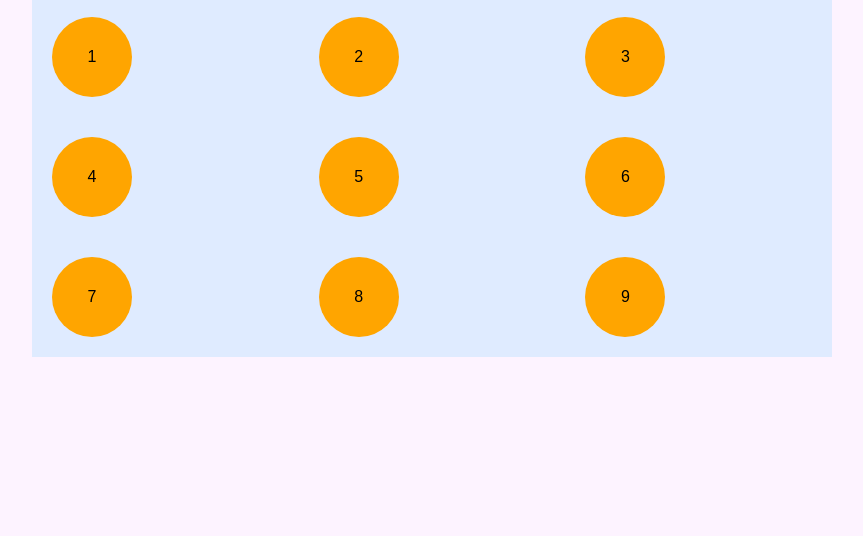
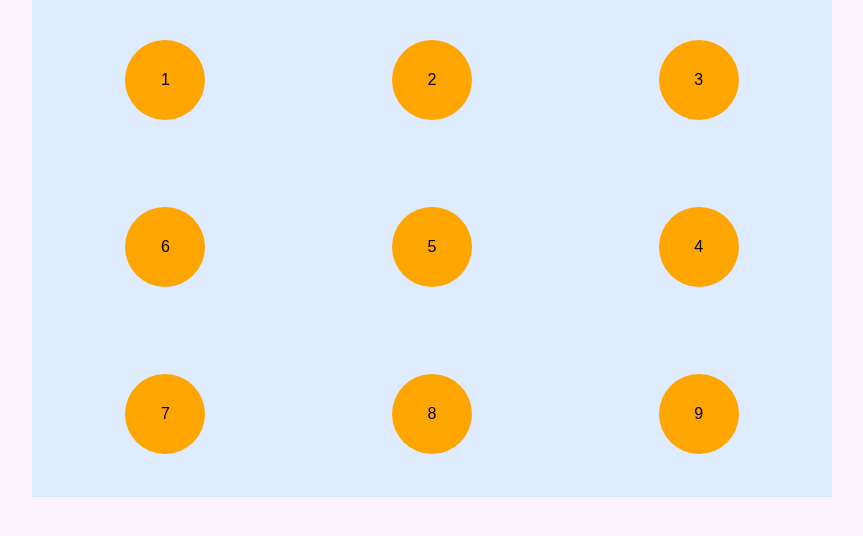
Before and after one commit to elsinge/Quiz, a plain HTML site: page index.html in a window 1280 px wide. Shown: the part 40-576 px from the top of the page, without its empty margins (208-1071 px from the left). Drawn offline with Linux system fonts and the light colour scheme.

Commit message:
moved from grid to flexbox

```diff
--- a/index.html
+++ b/index.html
@@ -14,15 +14,21 @@
 
         </section>
         <section id="progress-el" class="three-by-three">
+            <div class="pf-row">
                 <div class="progress-field"><p>1</p></div>
                 <div class="progress-field">2</div>
                 <div class="progress-field">3</div>
+            </div>
+            <div class="pf-row pf-row-rev">
                 <div class="progress-field">4</div>
                 <div class="progress-field">5</div>
                 <div class="progress-field">6</div>
+            </div>
+            <div class="pf-row">
                 <div class="progress-field">7</div>
                 <div class="progress-field">8</div>
                 <div class="progress-field">9</div>
+            </div>
         </section>
     </main>
 <script src="index.js"></script>
--- a/style.css
+++ b/style.css
@@ -25,8 +25,19 @@ main {
 }
 
 .three-by-three {
-    display: grid;
-    grid-template-columns: repeat(3, 1fr);
+    display: flex;
+    flex-direction: column;
+    justify-content: space-around;
+    height: 500px;
+}
+
+.pf-row {
+    display: flex;
+    justify-content: space-around;
+}
+
+.pf-row-rev {
+    flex-direction: row-reverse;
 }
 
 .progress-field {
@@ -34,7 +45,7 @@ main {
     width: var(--progress-field-diameter);
     background: orange;
     border-radius: 100%;
-    margin: 20px;
+    /*margin: 20px;*/
     /*text-align: center;*/
     display: flex;
     justify-content: center;
```
Lines whose indentation alone changed are shown as unchanged.
